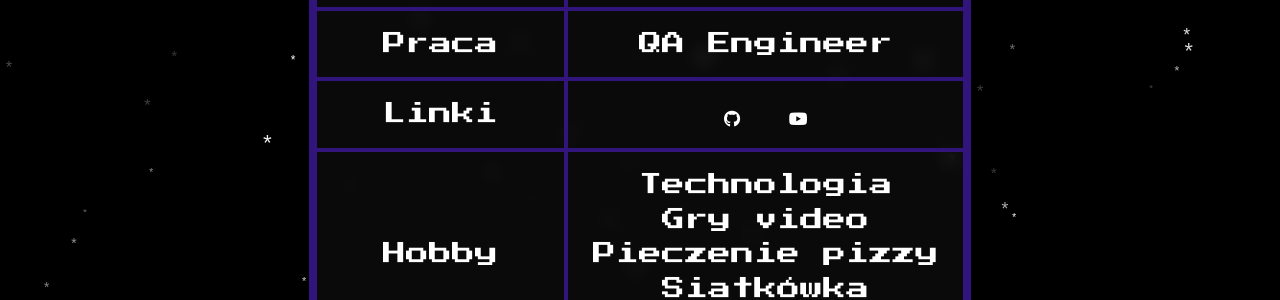
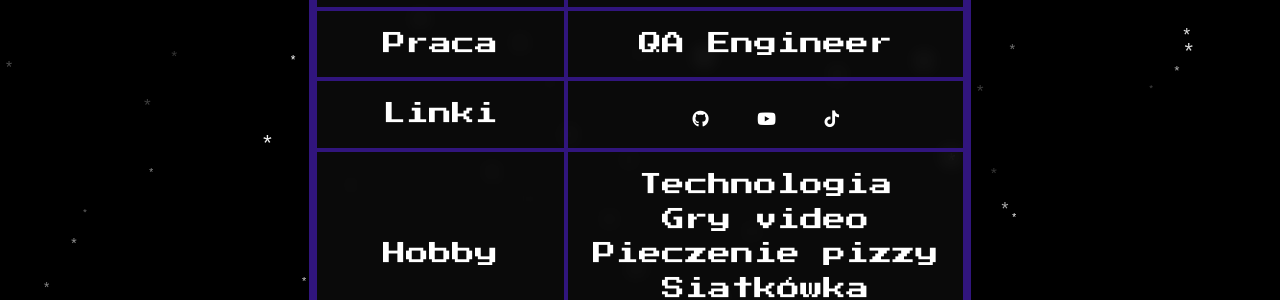
Before and after one commit to jaQbiak/jaqbiak, a Jekyll site: the page built from index.md, in a window 1280 px wide. Shown: the part 539-839 px from the top of the page. Built offline with Jekyll 4.4.1, drawn with Linux system fonts in a browser that asks for light colours; nearby versions of some CDN libraries.

Commit message:
add link to tiktok profile

```diff
--- a/index.md
+++ b/index.md
@@ -20,6 +20,7 @@ nav_active: about
             <td>
                 <a href="https://github.com/jaQbiak" target="_blank"><i class="fa-brands fa-github"></i></a>
                 <a href="https://www.youtube.com/@jaqbiak" target="_blank"><i class="fa-brands fa-youtube"></i></a>
+                <a href="https://www.tiktok.com/@jaqbiak888" target="_blank"><i class="fa-brands fa-tiktok"></i></a>
             </td>
         </tr>
         <tr>
```
